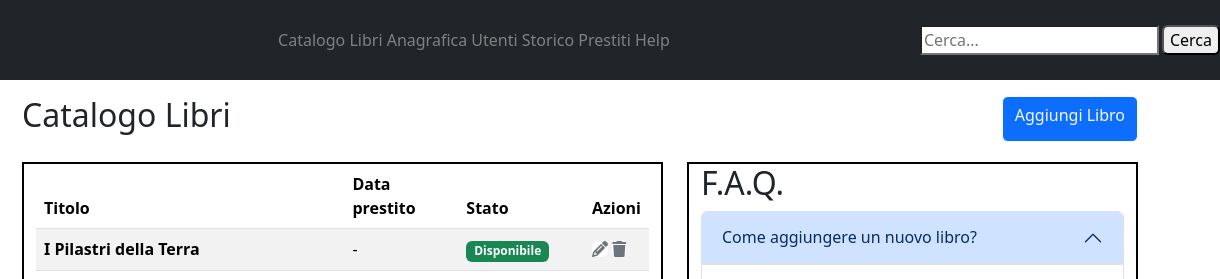
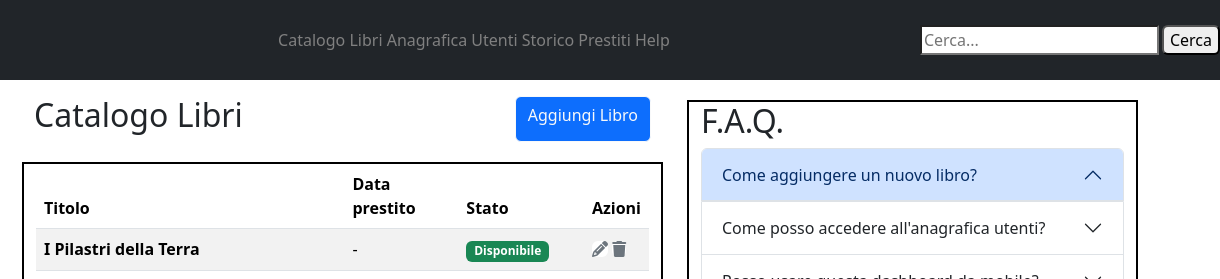
Before and after one commit to SalvatoreGiacomazzo/html-css-bootstrap-dashboard, a plain HTML site: page index.html in a window 1280 px wide. Shown: the top 279 px of the page, 60-1280 px from the left. Drawn offline with nearby package versions, Linux system fonts and the light colour scheme.

Commit message:
few correction

```diff
--- a/index.html
+++ b/index.html
@@ -32,16 +32,17 @@
         </div>
     </header>
 <!--Title and button-->
-   <div class="d-flex mt-3 container-md justify-content-between">
-   <h2>Catalogo Libri</h2>
-   <!--Link to the other html page-->
-   <a href="./new-book.html/new-book-.html" type="button" class="btn btn-primary btn-outline-light">Aggiungi Libro</a>
-   </div>
+
     <!--Main Table-->
 
 <div class="main-container container-sm">
    <div class="row row-cols-2">
    <div class="col col-12 col-lg-7">
+    <div class="d-flex mt-3 container-md justify-content-between">
+      <h2>Catalogo Libri</h2>
+      <!--Link to the other html page-->
+      <a href="./new-book.html/new-book-.html" type="button" class="btn btn-primary btn-outline-light">Aggiungi Libro</a>
+      </div>
     <div class="table-container container-sm ">
       <table class="table table-hover table-striped">
         <thead>
```
Also changed, not shown: new-book.html/new-book-.html (+1 -1 lines).
